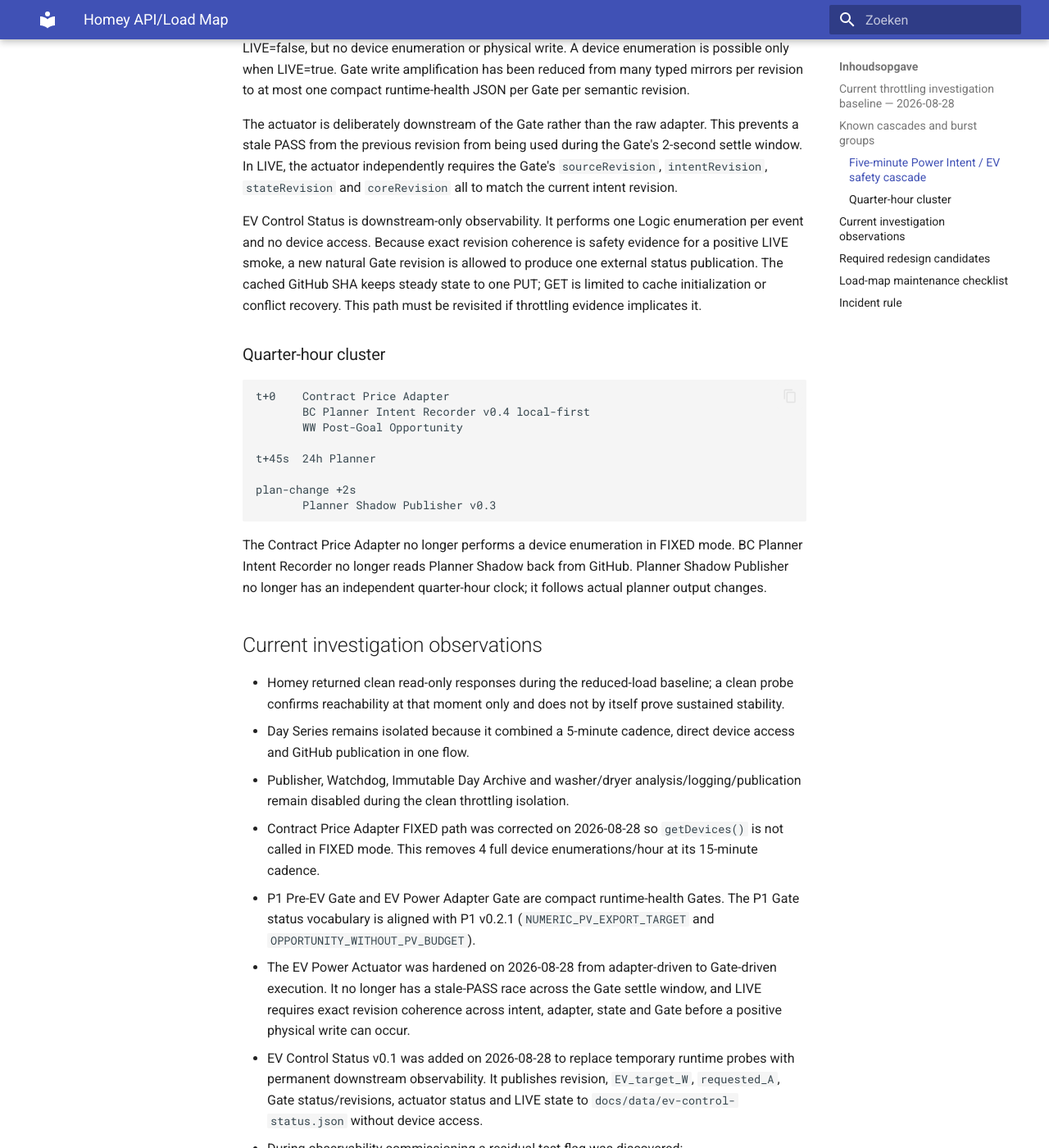
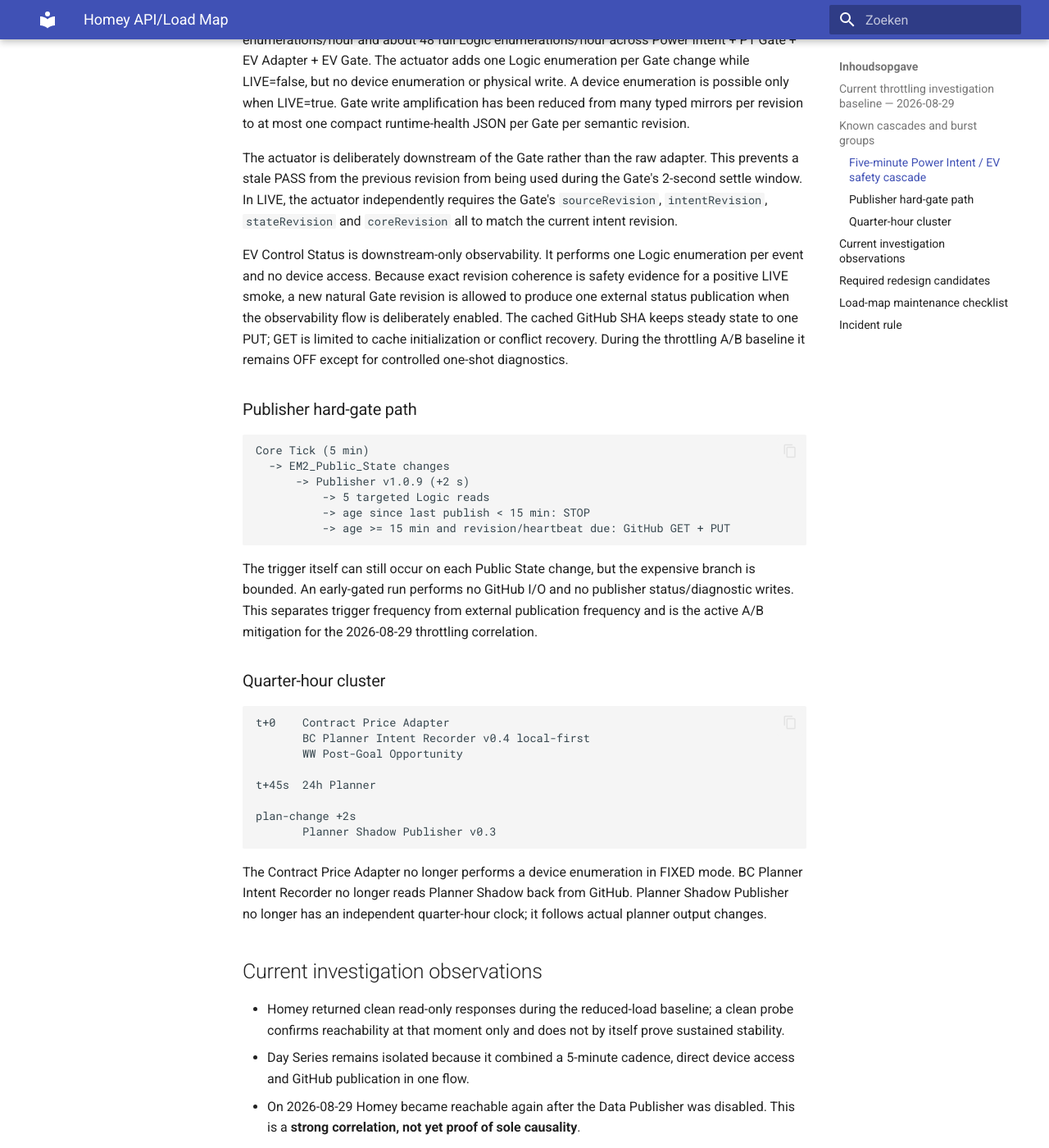
Before and after one commit to OnsKasteeltje/homey-energy-manual, an MkDocs documentation site: the page built from docs/software-architecture/operations/homey-api-load-map.md, in a window 1280 px wide and 1400 px high, scrolled down 4858 px. Shown: the whole window at 82% size. Built offline with MkDocs 1.6.1 and Material for MkDocs 9.7.7, drawn with Linux system fonts in a browser that asks for light colours; some of the changed text lies outside the part shown.

Commit message:
docs: record Publisher v1.0.9 hard-gate load baseline

````diff
--- a/docs/software-architecture/operations/homey-api-load-map.md
+++ b/docs/software-architecture/operations/homey-api-load-map.md
@@ -1,12 +1,13 @@
 ---
 component: operations
 title: Homey API/Load Map
-version: 1.1.3
+version: 1.1.4
 status: active
 architecture_status: implemented
-last_verified: 2026-08-28
+last_verified: 2026-08-29
 source:
   - Homey runtime flow inventory inspected 2026-08-28
+  - Publisher v1.0.9 HARD-GATE runtime inspected and smoke-tested 2026-08-29
   - docs/software-architecture/architecture/05-homey-api-load-governance.md
   - docs/software-architecture/operations/ev-control-observability.md
 ---
@@ -15,7 +16,7 @@
 
 This document is the canonical runtime-load inventory for the Homey Energy Management System. Update it in the same change whenever a Homey flow changes cadence, polling, Logic fan-out, external network publication, device access or actuator access.
 
-## Current throttling investigation baseline — 2026-08-28
+## Current throttling investigation baseline — 2026-08-29
 
 | Flow | ID | State | Trigger / cadence | Main Homey load | External load | Fan-out / notes | Class | Lifecycle |
 |---|---|---|---|---|---|---|---|---|
@@ -26,7 +27,7 @@
 | `EM v2 | 60 Adapter | EV Power v0.1 SHADOW` | `953e9b18-3576-4557-b940-ed4a64eb2516` | ON | `EM2_Power_Intent` changed | `getVariables()` + adapter output Logic write | none | no device read/write; idempotent by revision/schema/target | MEDIUM | SHADOW |
 | `EM v2 | 80 Validation | EV Power Adapter Gate v0.2` | `ec5e5d34-8205-4cf0-a661-7bf744feb6e0` | ON | `EM2_Power_Intent` changed + 2 s | one `getVariables()` + at most one compact `EM2_EV_Adapter_Gate` JSON write per semantic revision | none | safety schema + `finalStatus` preserved; gate publishes source/intent/state/core revisions used by actuator coherency guard | LOW/MEDIUM | VALIDATION / RUNTIME HEALTH |
 | `EM v2 | 60 Actuator | EV Power v0.2 LIVE OWNERSHIP` | `fea23193-a03f-49dd-9780-7e72ee48747d` | ON | **event-driven on `EM2_EV_Adapter_Gate` changed**; manual Start remains | always one `getVariables()`; LIVE=false only status Logic write and **0 device reads/writes**; LIVE=true performs one charger enumeration when a write/no-op check is required | none outside Easee device path | gate-driven since 2026-08-28; LIVE requires Gate PASS and gate source/intent/state/core revisions all equal current intent revision; only `target_charger_current`; invalid LIVE input fails closed to 0 A | LOW in SHADOW / SAFETY-CRITICAL in LIVE | ACTUATOR / CONTROL |
-| `EM v2 | 81 Observability | EV Control Status v0.1` | `f6edba38-ddf1-45e5-890e-c183aa2055d5` | ON | `EM2_EV_Adapter_Gate` changed or `EM2_EV_Actuator_Status` changed + 2 s; manual Start remains | one `getVariables()`; one small publish-cache Logic write after successful publication; **0 device reads/writes** | steady-state 1 GitHub PUT per changed control status; GET only on cache initialization or conflict recovery | publishes `docs/data/ev-control-status.json`; external read-only safety observability; duplicate payload skipped; never a control input | LOW/MEDIUM | OBSERVABILITY |
+| `EM v2 | 81 Observability | EV Control Status v0.1` | `f6edba38-ddf1-45e5-890e-c183aa2055d5` | OFF except controlled one-shot diagnostic | Gate/actuator change when enabled; manual Start remains | one `getVariables()`; one small publish-cache Logic write after successful publication; **0 device reads/writes** | steady-state 1 GitHub PUT per changed control status; GET only on cache initialization or conflict recovery | kept disabled outside controlled EV diagnostics during throttle investigation | LOW/MEDIUM | OBSERVABILITY |
 | `EM v2 | 30 Context | Contract Price Adapter v0.8` | `b1c495cb-6ccd-4fb8-b4bf-365845dbb6e7` | ON | every 15 min + manual | FIXED: two Logic enumerations across condition/classifier, **0 `getDevices()`**; DYNAMIC: PBTH device enumeration only in dynamic branch | PBTH only for DYNAMIC | FIXED path optimized 2026-08-28; removes 4 full device enumerations/hour versus previous implementation | MEDIUM | PRODUCTION CONTEXT |
 | `EM v2 | 45 Planner | 24h Energy Plan v0.4.3 SHADOW` | `27617767-0a64-43a3-9bcb-e34b0dd6a5c0` | ON | every 15 min + 45 s + manual | `getVariables()`; 96-slot plan generation | Open-Meteo fetch each run | CPU/data-heavy but no device enumeration; about 4 Logic enumerations + 4 weather fetches/hour | MEDIUM/HIGH | SHADOW |
 | `EM v2 | 46 Publish | Planner Shadow v0.3 event-driven` | `5b3b80fe-96d1-406d-91ef-cf75a4e65d45` | ON | `EM2_Energy_Plan_24h` changed + 2 s; manual Start remains | `getVariables()`; one small local publish-cache Logic write after successful publish | steady-state **1 GitHub PUT per new plan**; GET only on cache miss/first run or conflict recovery | 15-min publisher cron removed; duplicate `plan.generatedAt` skipped; approximately **8 -> 4 GitHub HTTP calls/hour** at normal 15-min planner cadence | LOW/MEDIUM | SHADOW / OBSERVABILITY |
@@ -35,7 +36,7 @@
 | `EM v2 | 70 History | Control Audit v0.3 idempotent` | `df295b26-9a47-497a-87c7-ccfd32323db1` | ON | **event-driven on `EM2_Control_WW` changed + 2 s settle** | one `getVariables()` per event; local history write only on semantic change; second Logic enumeration only after successful GitHub publish | GitHub publication only after semantic change and max 1x/30 min | fixed 5-min polling removed, eliminating about 12 scheduled audit runs/hour | LOW/MEDIUM | EVIDENCE / AUDIT |
 | `EM v2 | 50 Decision | WW Seasonal Source Advisor v0.3 SHADOW idempotent` | `543664be-d07a-4099-92d1-07878b73215d` | ON | daily 20:30 + manual | one `getVariables()` | 3 parallel GitHub GETs | low average load, moderate daily burst | LOW/MEDIUM | SHADOW |
 | `EM v2 | 05 Watchdog | Core + Publish Freshness v0.3.3 staggered` | `8526109f-5c8d-428e-ac24-85a71c95ac36` | OFF | every 5 min + 120 s when enabled | Logic-only `getVariables()`; possible flow starts | none directly | inspect before re-enable; old Core Publish_Due behavior could amplify publication | LOW/MEDIUM | DISABLED |
-| `EM v2 | 40 Data | Publisher` | `fe84bc17-72d4-4fbb-9a69-b3d751b0ffcd` | OFF | manual/startable | flow start + delay + script | downstream publication | currently disabled | MEDIUM | DISABLED |
+| `EM v2 | 40 Data | Publisher v1.0.9 HARD-GATE LOW-LOAD` | `fe84bc17-72d4-4fbb-9a69-b3d751b0ffcd` | **ON** | `EM2_Public_State` changed + 2 s; manual Start remains | 5 targeted Logic reads per trigger; if `<15 min` since last publish: immediate return with **0 status/diagnostic writes** | **0 GitHub I/O inside hard-gate window**; when due: GET + PUT, with retry GET only on 409/422 | hard minimum 15 min between actual publishes; max nominal external publication about 4/hour; A/B candidate after throttling disappeared while Publisher was OFF | LOW on gated runs / MEDIUM when publishing | PRODUCTION OUTPUT / INVESTIGATION |
 | `EM v2 | 72 History | Immutable Day Archive v0.1` | `322bcfe6-1ec4-46d4-a840-d13009d9c9c9` | OFF | every 60 min when enabled | `getVariables()` + status write | raw GitHub read + GitHub reads/writes for archive/index | disabled during current investigation | LOW/MEDIUM | DISABLED |
 | `Energie | Wasmachine & Droger analyse | v1.4.2` | `7f8217ce-1994-46d8-92fb-455b11b046fe` | OFF during clean A/B | event/runtime dependent | appliance analysis | n/a | kept off during throttling isolation | TBD | DISABLED / INVESTIGATION |
 | `Energie | Wasmachine & Droger logging | v1.0` | `b8edcb98-621a-4abf-ab93-7306d8f06b79` | OFF during clean A/B | event/runtime dependent | logging | n/a | kept off during throttling isolation | TBD | DISABLED / INVESTIGATION |
@@ -65,7 +66,20 @@
 
 The actuator is deliberately downstream of the Gate rather than the raw adapter. This prevents a stale PASS from the previous revision from being used during the Gate's 2-second settle window. In LIVE, the actuator independently requires the Gate's `sourceRevision`, `intentRevision`, `stateRevision` and `coreRevision` all to match the current intent revision.
 
-EV Control Status is downstream-only observability. It performs one Logic enumeration per event and no device access. Because exact revision coherence is safety evidence for a positive LIVE smoke, a new natural Gate revision is allowed to produce one external status publication. The cached GitHub SHA keeps steady state to one PUT; GET is limited to cache initialization or conflict recovery. This path must be revisited if throttling evidence implicates it.
+EV Control Status is downstream-only observability. It performs one Logic enumeration per event and no device access. Because exact revision coherence is safety evidence for a positive LIVE smoke, a new natural Gate revision is allowed to produce one external status publication when the observability flow is deliberately enabled. The cached GitHub SHA keeps steady state to one PUT; GET is limited to cache initialization or conflict recovery. During the throttling A/B baseline it remains OFF except for controlled one-shot diagnostics.
+
+### Publisher hard-gate path
+
+```text
+Core Tick (5 min)
+  -> EM2_Public_State changes
+      -> Publisher v1.0.9 (+2 s)
+          -> 5 targeted Logic reads
+          -> age since last publish < 15 min: STOP
+          -> age >= 15 min and revision/heartbeat due: GitHub GET + PUT
+```
+
+The trigger itself can still occur on each Public State change, but the expensive branch is bounded. An early-gated run performs no GitHub I/O and no publisher status/diagnostic writes. This separates trigger frequency from external publication frequency and is the active A/B mitigation for the 2026-08-29 throttling correlation.
 
 ### Quarter-hour cluster
 
@@ -86,17 +100,19 @@
 
 - Homey returned clean read-only responses during the reduced-load baseline; a clean probe confirms reachability at that moment only and does not by itself prove sustained stability.
 - Day Series remains isolated because it combined a 5-minute cadence, direct device access and GitHub publication in one flow.
-- Publisher, Watchdog, Immutable Day Archive and washer/dryer analysis/logging/publication remain disabled during the clean throttling isolation.
+- On 2026-08-29 Homey became reachable again after the Data Publisher was disabled. This is a **strong correlation, not yet proof of sole causality**.
+- Publisher v1.0.9 HARD-GATE LOW-LOAD was enabled on 2026-08-29 as the controlled A/B mitigation. Its manual smoke returned `Successfully started the Flow.` without throttling. Actual GitHub publication is now hard-limited to at most once per 15 minutes; early-gated triggers do only five targeted Logic reads and no status/diagnostic writes.
+- Watchdog, Immutable Day Archive and washer/dryer analysis/logging/publication remain disabled during the clean throttling isolation.
 - Contract Price Adapter FIXED path was corrected on 2026-08-28 so `getDevices()` is not called in FIXED mode. This removes 4 full device enumerations/hour at its 15-minute cadence.
 - P1 Pre-EV Gate and EV Power Adapter Gate are compact runtime-health Gates. The P1 Gate status vocabulary is aligned with P1 v0.2.1 (`NUMERIC_PV_EXPORT_TARGET` and `OPPORTUNITY_WITHOUT_PV_BUDGET`).
 - The EV Power Actuator was hardened on 2026-08-28 from adapter-driven to Gate-driven execution. It no longer has a stale-PASS race across the Gate settle window, and LIVE requires exact revision coherence across intent, adapter, state and Gate before a positive physical write can occur.
-- EV Control Status v0.1 was added on 2026-08-28 to replace temporary runtime probes with permanent downstream observability. It publishes revision, `EV_target_W`, `requested_A`, Gate status/revisions, actuator status and LIVE state to `docs/data/ev-control-status.json` without device access.
+- EV Control Status v0.1 was added on 2026-08-28 to replace temporary runtime probes with permanent downstream observability. It publishes revision, `EV_target_W`, `requested_A`, Gate status/revisions, actuator status and LIVE state to `docs/data/ev-control-status.json` without device access. It is currently kept OFF outside controlled one-shot diagnostics.
 - During observability commissioning a residual test flag was discovered: `EM2_EV_Actuator_Live_Enabled=true`. It was explicitly reset to `false`; the cleanup flow self-deleted. Follow-up status at revision 2925 showed `targetW=0`, `requestedA=0`, Gate `PASS`, `coherent=true`, `live=false`, and no physical write.
 - Temporary EV/Tesla test debt was removed: the one-shot 10 A flow, read-only probe, EV runtime readbacks, actuator readback, deadline shadow readback, LIVE Gate enforcement test and temporary LIVE ON/OFF flows were deleted rather than left disabled.
 - Control Audit was converted from fixed 5-minute polling to event-driven execution on `EM2_Control_WW`, with a 2-second settle. Fixed load of about 12 audit runs/hour is removed; GitHub publication is limited to semantic changes and at most once per 30 minutes.
 - BC Planner Intent Recorder was changed to local-first consumption of `EM2_Energy_Plan_24h`; the rolling GitHub read-back path was removed, eliminating about 4 GitHub GETs/hour.
 - Planner Shadow Publisher was changed from v0.2 timed publication to v0.3 event-driven publication. Normal external load falls from one GitHub GET + one PUT every 15 minutes (~8 calls/hour) to one PUT per changed planner output (~4 calls/hour), with GET reserved for cache initialization or conflict recovery.
-- The positive Tesla LIVE regulation smoke has **not yet been performed** after this safety hardening. The observability blocker is now removed; runtime proof still requires a fresh natural positive EV target, expected adapter current, current Gate PASS/coherence and a controlled LIVE smoke.
+- The positive Tesla LIVE regulation smoke has **not yet been performed** after this safety hardening. Runtime proof still requires a fresh natural positive EV target, expected adapter current, current Gate PASS/coherence and a controlled LIVE smoke.
 
 ## Required redesign candidates
 
@@ -106,7 +122,8 @@
 4. Resolve the duplicate enabled `WW Scheduling SHADOW v0.1` flows after caller/dependency analysis.
 5. Stagger or remove remaining independent clocks where event-driven chaining already establishes correct ordering.
 6. Review Core Tick Logic-write fan-out after a clean multi-cycle stability baseline, because Core remains the principal unavoidable 5-minute device reader.
-7. Execute the controlled positive EV LIVE smoke only when `docs/data/ev-control-status.json` shows a fresh positive `targetW`, the expected `requestedA`, Gate `PASS` and `coherent=true`; do not weaken safety criteria to make the smoke pass.
+7. Keep Publisher v1.0.9 enabled during the A/B window and judge it on sustained multi-cycle reachability; do not weaken the 15-minute hard gate merely to increase website freshness.
+8. Execute the controlled positive EV LIVE smoke only when `docs/data/ev-control-status.json` shows a fresh positive `targetW`, the expected `requestedA`, Gate `PASS` and `coherent=true`; do not weaken safety criteria to make the smoke pass.
 
 ## Load-map maintenance checklist
 
````
